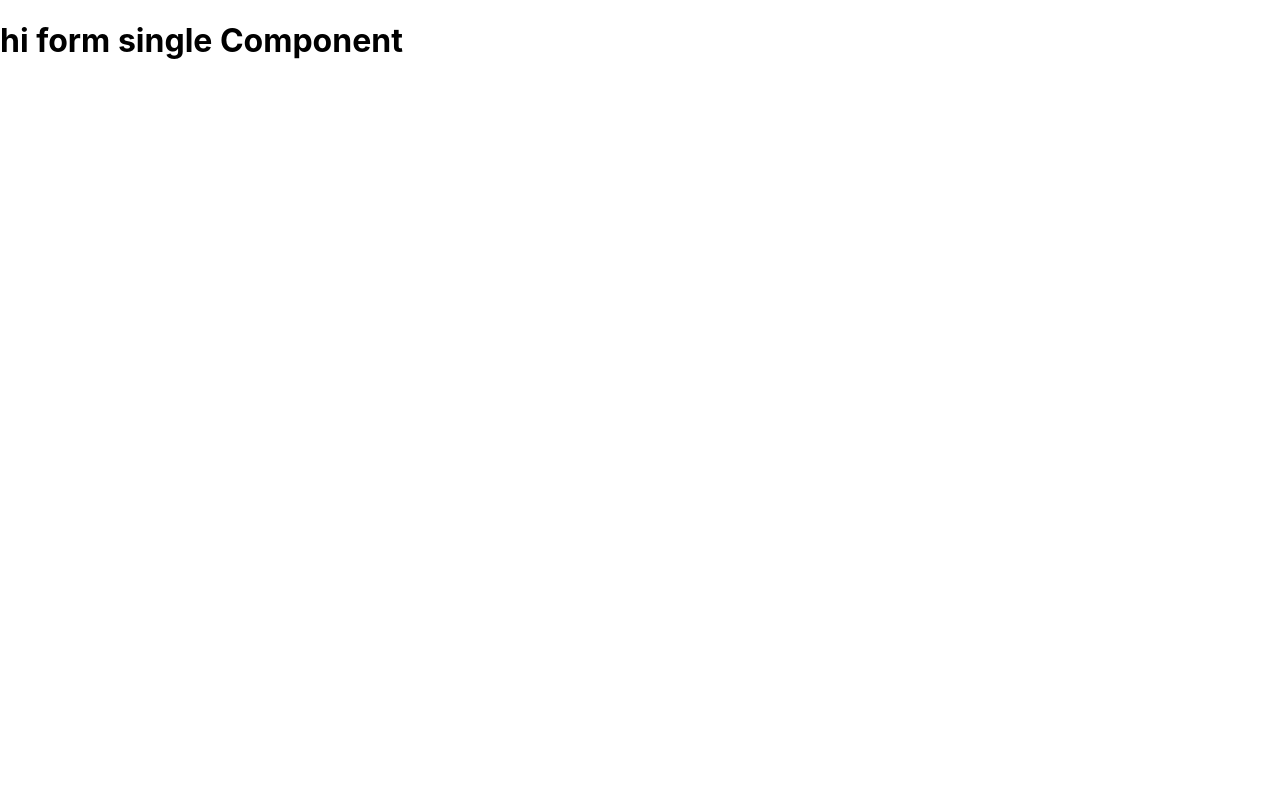
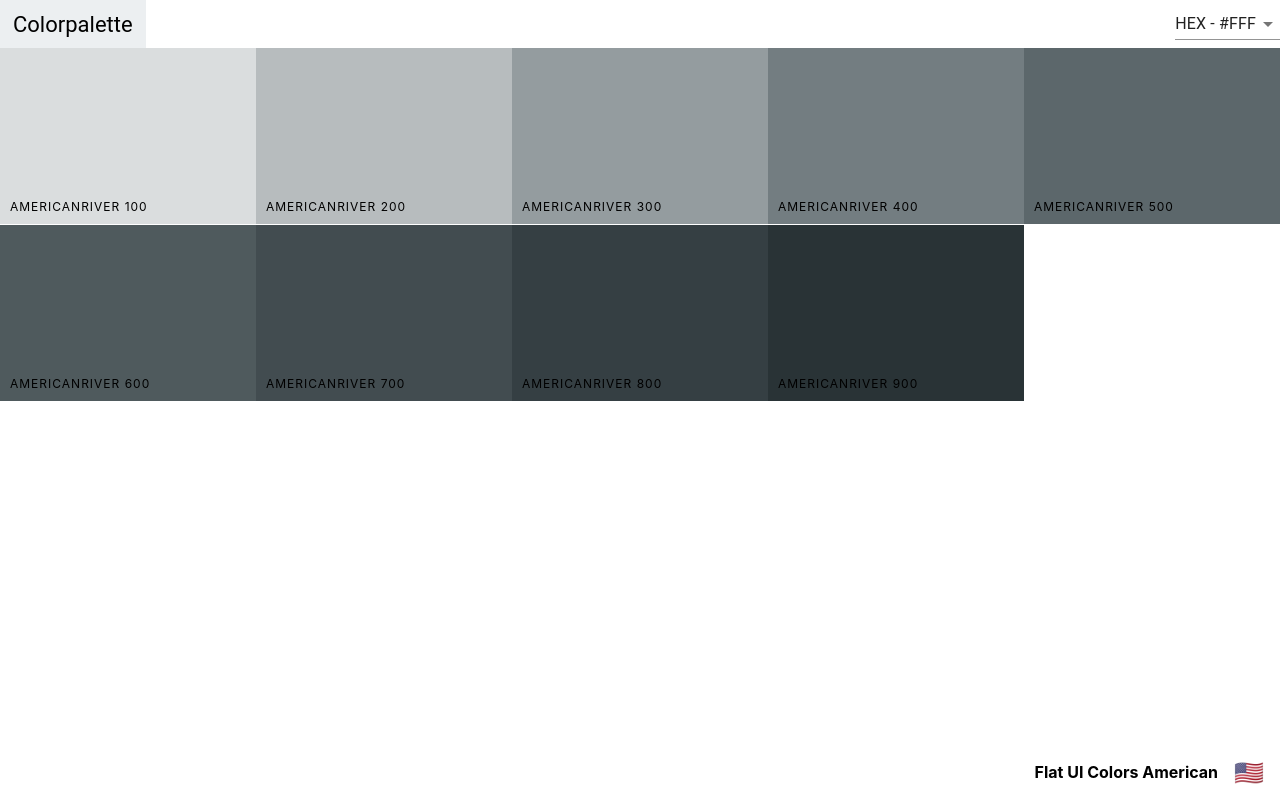
Before and after one commit to mocktarissa/color_palette, a React (Create React App) app: page /palette/flat-ui-colors-american/americanriver in a window 1280 px wide. Built offline with nearby package versions, Linux system fonts and the light colour scheme.

Commit message:
fixed single color pal ette

```diff
--- a/src/App.js
+++ b/src/App.js
@@ -25,7 +25,7 @@ console.log(generatePalette(seedColors[4]));
 
 
     <Route exact path="/palette/:id" render={(routeProps)=> <Palette palette={generatePalette(this.findPalette(routeProps.match.params.id))}/> }/>
-    <Route exact path="/palette/:paletteId/:colorId" render={(routeProps)=> <SingleColorPalette/> }/>
+    <Route exact path="/palette/:paletteId/:colorId" render={(routeProps)=> <SingleColorPalette id={routeProps.match.params.colorId}palette={generatePalette(this.findPalette(routeProps.match.params.paletteId))}/> }/>
   </Switch>
 
 
--- a/src/ColorBox.js
+++ b/src/ColorBox.js
@@ -17,7 +17,7 @@ class ColorBox extends Component {
     render() {
         console.log("Check this out");
         console.log(this.props);
-        const {name , background}= this.props;
+        const {name , background,showMore}= this.props;
         return (
         <CopyToClipboard text={this.props.background} onCopy={this.changeCopyState}>
         <div style={{background:background}} className="colorBox">
@@ -34,11 +34,12 @@ class ColorBox extends Component {
             Copy
             </button>
         </div>
-
+            {
+                showMore &&
             <Link to={`/palette/${this.props.paletteId}/${this.props.id}`} onClick={(e)=>e.stopPropagation()} >
             <span className="see-more">    More </span>
             </Link>
-
+            }
                    </div>
         </CopyToClipboard> );
     }
--- a/src/Navbar.js
+++ b/src/Navbar.js
@@ -41,12 +41,16 @@ class Navbar extends Component {
                 </Link>
 
             </div>
-            <div className="slider">
+            {
+                this.props.displaySlider &&
+                <div className="slider">
             <Slider defaultValue={this.props.level}
              min={100} max={900}
               onAfterChange={this.props.changeLevel} step={100}/>
 
             </div>
+            }
+
             <div className="select-container">
             <Select value={this.state.format} onChange={this.handleChange}>
             <MenuItem value="hex">HEX - #FFF </MenuItem>
--- a/src/Palette.js
+++ b/src/Palette.js
@@ -32,11 +32,11 @@ class Palette extends React.Component {
         console.log(this.props.palette.id);
         const id=this.props.palette.id;
         const paletteName= this.props.palette.paletteName;
-        const colorBoxes=this.props.palette.colors[this.state.level].map(background=> <ColorBox background={background[this.state.format]} key={background.id} name={background.name} id={background.id} paletteId={id}/>)
+        const colorBoxes=this.props.palette.colors[this.state.level].map(background=> <ColorBox showMore={true} background={background[this.state.format]} key={background.id} name={background.name} id={background.id} paletteId={id}/>)
         const emoji= this.props.palette.emoji;
         return ( <div className="Palette">
             {/** Nav bar goes here*/}
-            <Navbar level={this.state.level} changeLevel={this.changeLevel} handleChange={this.changeFormat}/>
+            <Navbar displaySlider level={this.state.level} changeLevel={this.changeLevel} handleChange={this.changeFormat}/>
             <div className="Palette-colors">
                 {
                   colorBoxes
--- a/src/SingleColorPalette.js
+++ b/src/SingleColorPalette.js
@@ -1,16 +1,64 @@
 import React, { Component } from 'react';
-
+import ColorBox from './ColorBox'
+import Navbar from './Navbar'
+import PaletteFooter from './PaletteFooter'
 class SingleColorPalette extends Component {
     constructor(props) {
         super(props);
-        this.state = {  }
+        this.state = {
+
+            format:"hex"
+         }
+         this.changeFormat=this.changeFormat.bind(this);
+        this._shades=this.gatherShade(this.props.palette,this.props.id);
+    }
+    todisplay(a,b,c){
+        if(this.state.format==="hex"){
+            return a
+        }
+        if(this.state.format==="rgb"){
+            return b
+        }
+        if(this.state.format==="rgba"){
+            return c
+        }
+    }
+    gatherShade(palette,colorToFilterBy){
+        let shades=[];
+        let allColors=palette.colors;
+        for(let k in allColors){
+            shades=shades.concat(allColors[k].filter(color=> color.id===colorToFilterBy));
+        }
+        return shades.slice(1);
+    }
+    componentDidMount(){
+        console.log(this._shades);
+    }
+    changeFormat(val){
+        this.setState(
+            {format:val}
+        )
     }
     render() {
+        const {format}=this.state;
+        const {paletteName,emoji}=this.props.palette;
+        const col=this._shades.map(
+            s=> <ColorBox
+            key={s.id}
+            name={s.name}
+            background={s[format]}
+            showMore={false}
+            />
+        )
         return (
-           <div >
-               <h1>
-                   hi form single Component
-               </h1>
+           <div className="Palette" >
+               <Navbar handleChange={this.changeFormat} displaySlider={false}/>
+
+
+           <div className="Palette-colors">
+               {col}
+           </div>
+           <PaletteFooter paletteName={paletteName} emoji={emoji}/>
            </div>
         );
     }
```
